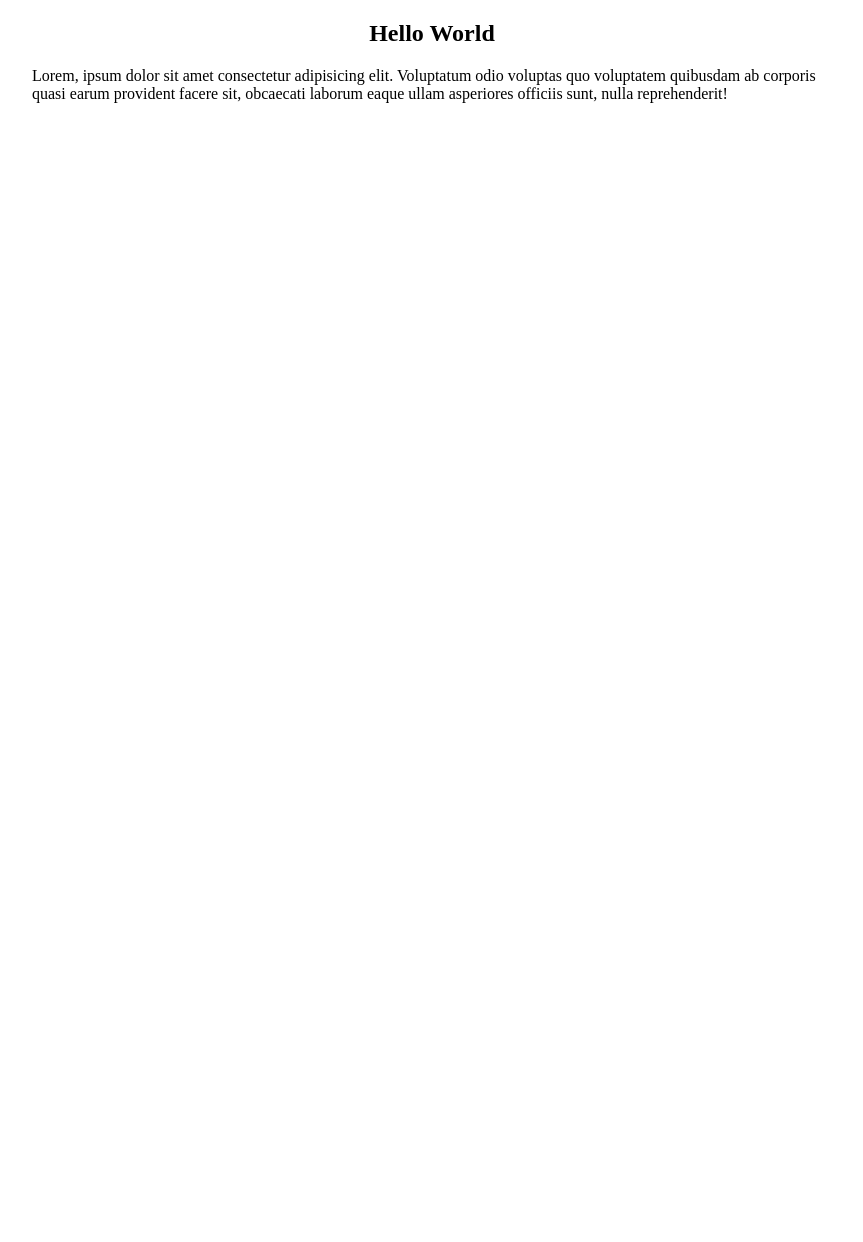
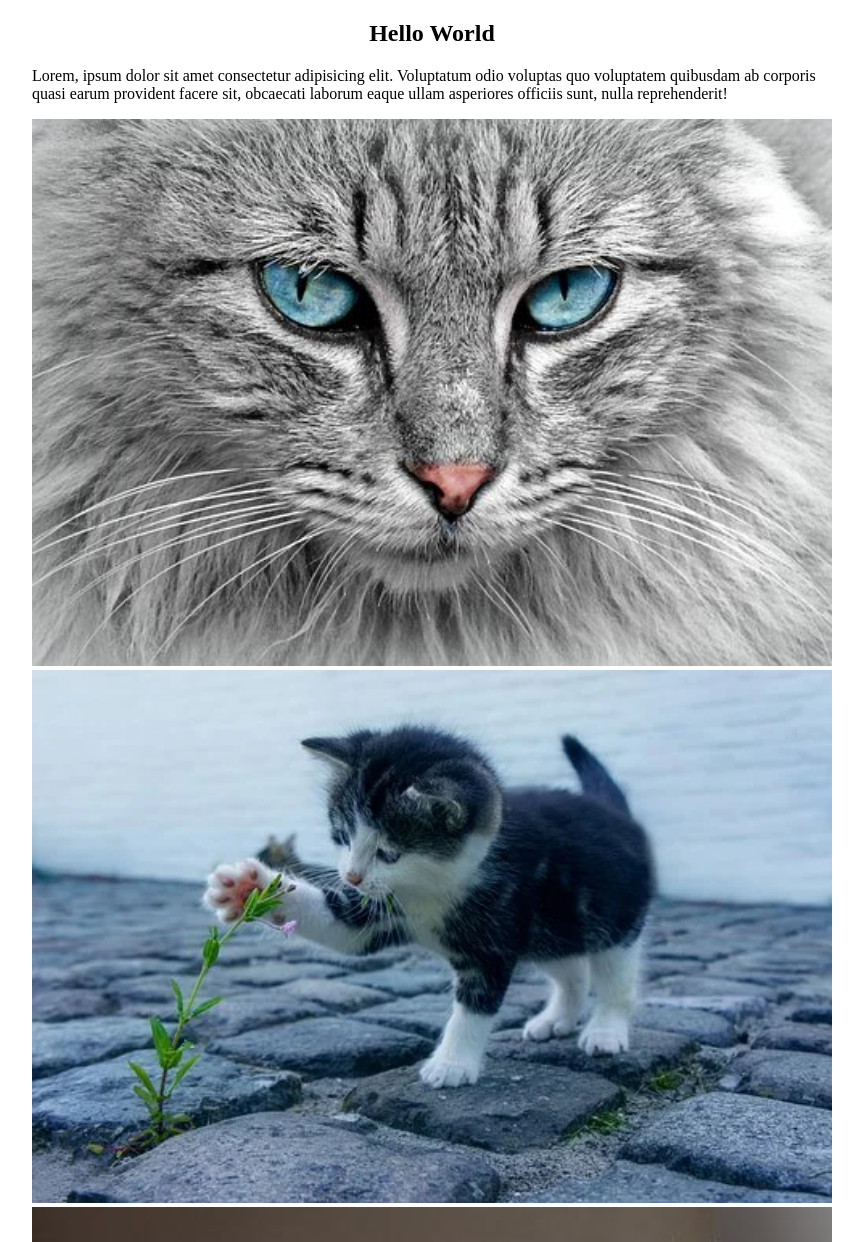
Before and after one commit to abdurrahim5g/ProgrammingHero, a plain HTML site: page index.html in a window 1280 px wide. Shown: the top 1242 px of the page, without its empty margins (208-1071 px from the left). Before the commit the page ends 800 px from the top, so only its background shows below. Drawn offline with Linux system fonts and the light colour scheme; the site is published under a folder, as on GitHub Pages, so addresses that start at the root find nothing.

Commit message:
image source curraction

```diff
--- a/index.html
+++ b/index.html
@@ -15,8 +15,8 @@
       sit, obcaecati laborum eaque ullam asperiores officiis sunt, nulla
       reprehenderit!
     </p>
-    <img src="/images/cat-01.jpg" alt="" />
-    <img src="/images/cat-02.webp" alt="" />
-    <img src="/images/cat-03.jpg" alt="" />
+    <img src="images/cat-01.jpg" alt="" />
+    <img src="images/cat-02.webp" alt="" />
+    <img src="images/cat-03.jpg" alt="" />
   </body>
 </html>
```
